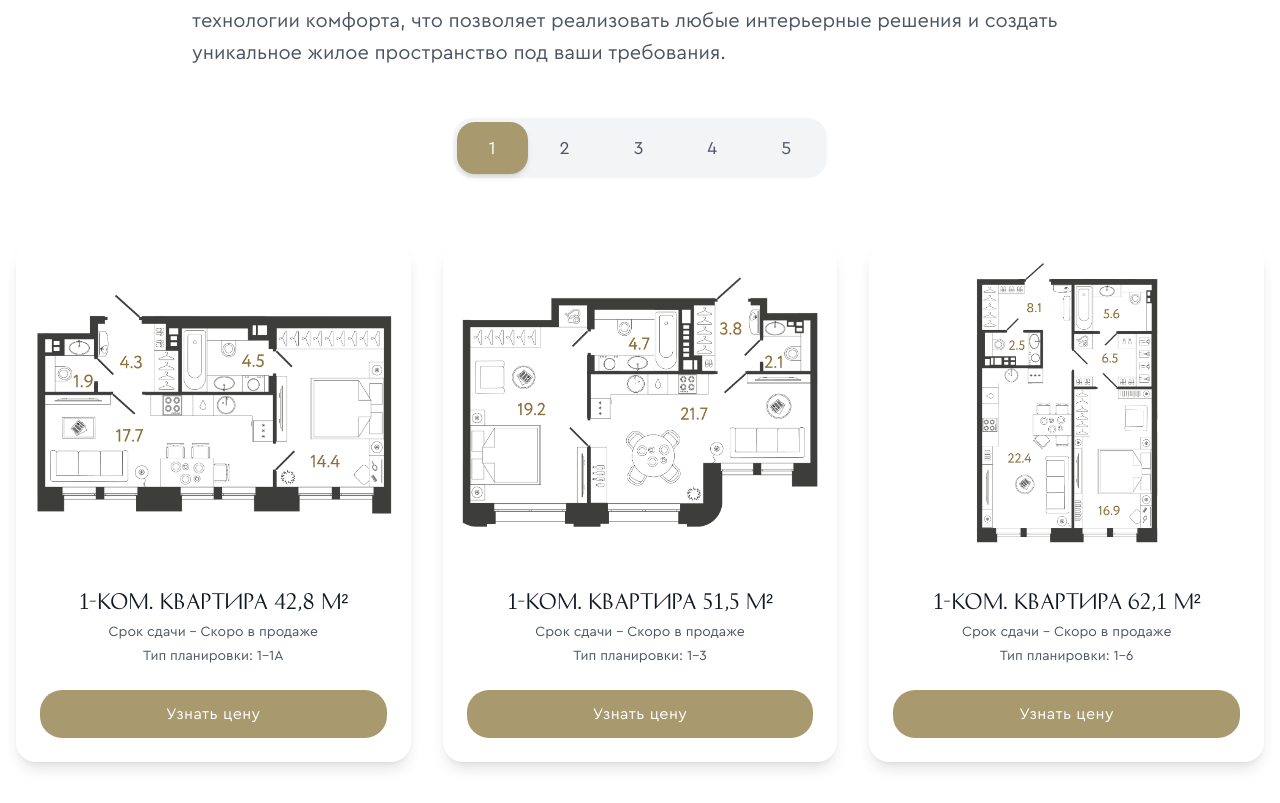
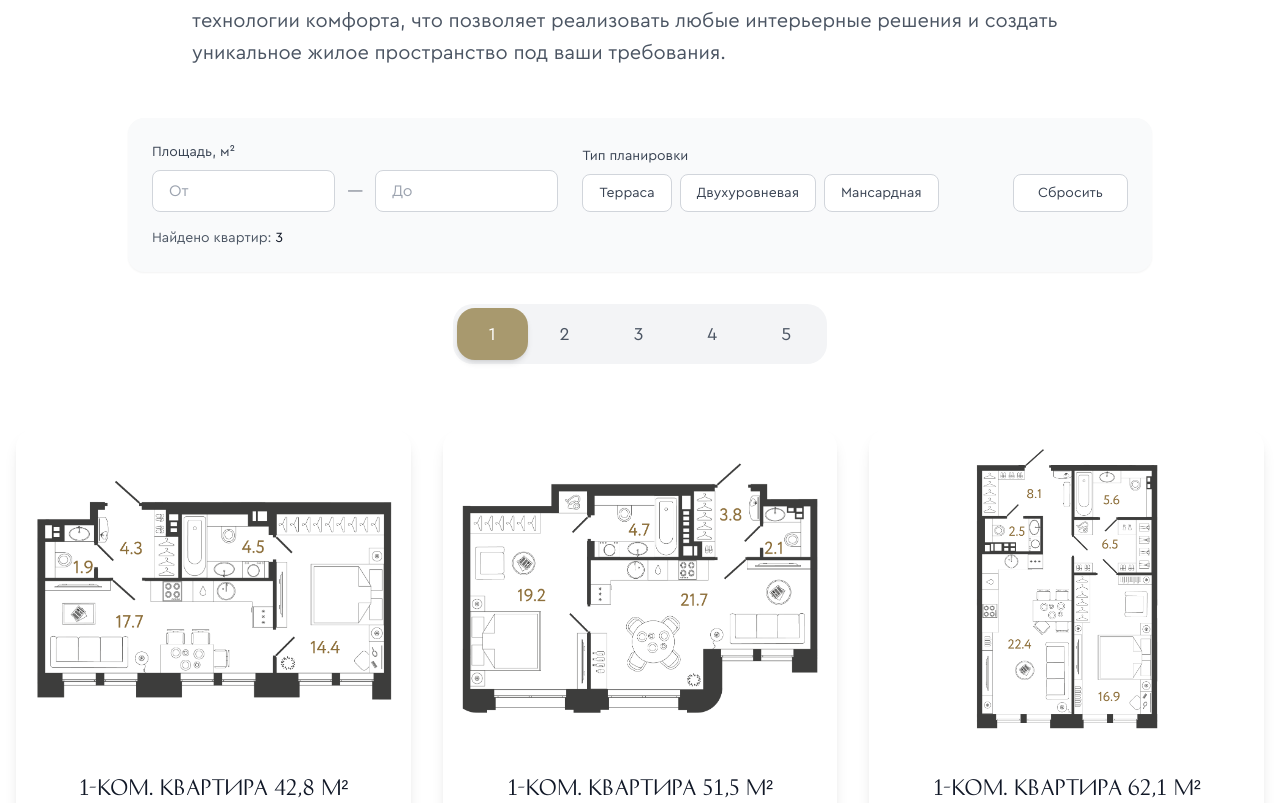
Before and after one commit to Kolyansneg85/v0-123, a Next.js app: page / in a window 1280 px wide. Shown: the part 4387-5190 px from the top of the page. Built offline with nearby package versions, Linux system fonts and the light colour scheme.

Commit message:
fix: update filter logic to AND for multiple selections
#VERCEL_SKIP

Co-authored-by: null <69190840+Kolyansneg85@users.noreply.github.com>

```diff
--- a/components/apartments.tsx
+++ b/components/apartments.tsx
@@ -1,6 +1,6 @@
 "use client"
 
-import { useState } from "react"
+import { useState, useMemo } from "react"
 import { Card, CardContent } from "@/components/ui/card"
 import Image from "next/image"
 import ContactModal from "./contact-modal"
@@ -469,16 +469,96 @@ export default function Apartments() {
   const [isModalOpen, setIsModalOpen] = useState(false)
   const [selectedApartment, setSelectedApartment] = useState("")
 
+  const [minArea, setMinArea] = useState("")
+  const [maxArea, setMaxArea] = useState("")
+  const [selectedTypes, setSelectedTypes] = useState<string[]>([])
+
   const openModal = (apartmentType: string) => {
     setSelectedApartment(apartmentType)
     setIsModalOpen(true)
   }
 
+  const filteredApartments = useMemo(() => {
+    // Check if any filters are active
+    const hasActiveFilters = minArea !== "" || maxArea !== "" || selectedTypes.length > 0
+
+    // If filters are active, search across ALL apartments from ALL tabs
+    // Otherwise, only show apartments from the active tab
+    let allApartments: Array<{
+      id: number
+      type: string
+      area: string
+      deliveryDate: string
+      planType: string
+      floorPlan: string
+      roomCount: number
+    }> = []
+
+    if (hasActiveFilters) {
+      // Flatten all apartments from all tabs and add roomCount for reference
+      Object.entries(apartments).forEach(([roomType, apts]) => {
+        apts.forEach((apt) => {
+          allApartments.push({ ...apt, roomCount: Number.parseInt(roomType) })
+        })
+      })
+    } else {
+      // No filters active, use only the active tab
+      allApartments = apartments[activeType as keyof typeof apartments].map((apt) => ({
+        ...apt,
+        roomCount: activeType,
+      }))
+    }
+
+    let filtered = allApartments
+
+    // Filter by area
+    if (minArea) {
+      filtered = filtered.filter((apt) => Number.parseFloat(apt.area.replace(",", ".")) >= Number.parseFloat(minArea))
+    }
+    if (maxArea) {
+      filtered = filtered.filter((apt) => Number.parseFloat(apt.area.replace(",", ".")) <= Number.parseFloat(maxArea))
+    }
+
+    // Filter by type
+    if (selectedTypes.length > 0) {
+      filtered = filtered.filter((apt) => {
+        // Apartments with terraces: IDs 14, 15, 19, 22, 23
+        const hasTerraceIds = [14, 15, 19, 22, 23]
+        const hasTerrace = hasTerraceIds.includes(apt.id)
+
+        const isTwoLevel = apt.type.includes("двухуровневая")
+
+        // 5-room apartment (222 m²) is mansard
+        const isMansard = apt.id === 23
+
+        // Use .every() to ensure apartment matches ALL selected types (AND logic)
+        return selectedTypes.every((type) => {
+          if (type === "terrace") return hasTerrace
+          if (type === "two-level") return isTwoLevel
+          if (type === "mansard") return isMansard
+          return false
+        })
+      })
+    }
+
+    return filtered
+  }, [activeType, minArea, maxArea, selectedTypes])
+
+  const toggleType = (type: string) => {
+    setSelectedTypes((prev) => (prev.includes(type) ? prev.filter((t) => t !== type) : [...prev, type]))
+  }
+
+  const resetFilters = () => {
+    setMinArea("")
+    setMaxArea("")
+    setSelectedTypes([])
+  }
+
   return (
     <>
-      {activeType === 0 && (
-        <>
-          {apartmentJsonLd[0].map((jsonLd, index) => (
+      {Object.values(apartmentJsonLd)
+        .flat()
+        .map((jsonLd, index) => (
           <script
             key={index}
             type="application/ld+json"
@@ -487,69 +567,10 @@ export default function Apartments() {
             }}
           />
         ))}
-        </>
-      )}
-
-      {activeType === 1 && (
-        <>
-          {apartmentJsonLd[1].map((jsonLd, index) => (
-            <script
-              key={index}
-              type="application/ld+json"
-              dangerouslySetInnerHTML={{
-                __html: JSON.stringify(jsonLd),
-              }}
-            />
-          ))}
-        </>
-      )}
-
-      {activeType === 2 && (
-        <>
-          {apartmentJsonLd[2].map((jsonLd, index) => (
-            <script
-              key={index}
-              type="application/ld+json"
-              dangerouslySetInnerHTML={{
-                __html: JSON.stringify(jsonLd),
-              }}
-            />
-          ))}
-        </>
-      )}
-
-      {activeType === 3 && (
-        <>
-          {apartmentJsonLd[3].map((jsonLd, index) => (
-            <script
-              key={index}
-              type="application/ld+json"
-              dangerouslySetInnerHTML={{
-                __html: JSON.stringify(jsonLd),
-              }}
-            />
-          ))}
-        </>
-      )}
-
-      {activeType === 4 && (
-        <>
-          {apartmentJsonLd[4].map((jsonLd, index) => (
-            <script
-              key={index}
-              type="application/ld+json"
-              dangerouslySetInnerHTML={{
-                __html: JSON.stringify(jsonLd),
-              }}
-            />
-          ))}
-        </>
-      )}
 
       <section id="apartments" className="pt-32 pb-16 bg-white scroll-mt-20">
         <div className="container mx-auto px-4">
           <div className="text-center mb-12">
-            {/* Изменил цвет заголовка с text-gray-900 на text-gray-800 для лучшего контраста */}
             <h2 className="text-3xl md:text-4xl font-light mb-8 tracking-wide text-gray-800 font-history-pro">
               ПЛАНИРОВКИ
             </h2>
@@ -596,6 +617,82 @@ export default function Apartments() {
             </div>
           </div>
 
+          <div className="max-w-5xl mx-auto mb-8 bg-gray-50 rounded-2xl p-6 shadow-sm">
+            <div className="flex flex-col md:flex-row gap-6 items-start md:items-end">
+              {/* Area filter */}
+              <div className="flex-1">
+                <label className="block text-sm font-medium text-gray-700 mb-2">Площадь, м²</label>
+                <div className="flex gap-3 items-center">
+                  <input
+                    type="number"
+                    placeholder="От"
+                    value={minArea}
+                    onChange={(e) => setMinArea(e.target.value)}
+                    className="w-full px-4 py-2 border border-gray-300 rounded-lg focus:ring-2 focus:ring-[#a8996e] focus:border-transparent transition-all"
+                  />
+                  <span className="text-gray-500">—</span>
+                  <input
+                    type="number"
+                    placeholder="До"
+                    value={maxArea}
+                    onChange={(e) => setMaxArea(e.target.value)}
+                    className="w-full px-4 py-2 border border-gray-300 rounded-lg focus:ring-2 focus:ring-[#a8996e] focus:border-transparent transition-all"
+                  />
+                </div>
+              </div>
+
+              {/* Type filter */}
+              <div className="flex-1">
+                <label className="block text-sm font-medium text-gray-700 mb-2">Тип планировки</label>
+                <div className="flex flex-wrap gap-2">
+                  <button
+                    onClick={() => toggleType("terrace")}
+                    className={`px-4 py-2 rounded-lg text-sm font-medium transition-all duration-300 ${
+                      selectedTypes.includes("terrace")
+                        ? "bg-[#a8996e] text-white shadow-md"
+                        : "bg-white text-gray-700 border border-gray-300 hover:border-[#a8996e]"
+                    }`}
+                  >
+                    Терраса
+                  </button>
+                  <button
+                    onClick={() => toggleType("two-level")}
+                    className={`px-4 py-2 rounded-lg text-sm font-medium transition-all duration-300 ${
+                      selectedTypes.includes("two-level")
+                        ? "bg-[#a8996e] text-white shadow-md"
+                        : "bg-white text-gray-700 border border-gray-300 hover:border-[#a8996e]"
+                    }`}
+                  >
+                    Двухуровневая
+                  </button>
+                  <button
+                    onClick={() => toggleType("mansard")}
+                    className={`px-4 py-2 rounded-lg text-sm font-medium transition-all duration-300 ${
+                      selectedTypes.includes("mansard")
+                        ? "bg-[#a8996e] text-white shadow-md"
+                        : "bg-white text-gray-700 border border-gray-300 hover:border-[#a8996e]"
+                    }`}
+                  >
+                    Мансардная
+                  </button>
+                </div>
+              </div>
+
+              {/* Reset button */}
+              <button
+                onClick={resetFilters}
+                className="px-6 py-2 text-sm font-medium text-gray-700 bg-white border border-gray-300 rounded-lg hover:bg-gray-50 transition-all duration-300"
+              >
+                Сбросить
+              </button>
+            </div>
+
+            {/* Results count */}
+            <div className="mt-4 text-sm text-gray-600">
+              Найдено квартир: <span className="font-medium text-gray-900">{filteredApartments.length}</span>
+            </div>
+          </div>
+
           {/* Tab Switcher */}
           <div className="flex justify-center mb-16">
             <div className="flex bg-gray-100 rounded-[20px] p-1">
@@ -614,43 +711,26 @@ export default function Apartments() {
           </div>
 
           {/* Apartments Grid */}
-          <div
-            className={`grid gap-8 max-w-7xl mx-auto ${
-              activeType === 4 ? "grid-cols-1 justify-items-center" : "grid-cols-1 lg:grid-cols-3"
-            }`}
-          >
-            {apartments[activeType as keyof typeof apartments].map((apartment, index) => (
+          <div className="grid gap-8 max-w-7xl mx-auto grid-cols-1 lg:grid-cols-3">
+            {filteredApartments.length > 0 ? (
+              filteredApartments.map((apartment, index) => (
                 <Card
                   key={apartment.id}
-                className={`overflow-hidden border-0 shadow-lg ${activeType === 4 ? "w-full max-w-4xl" : ""}`}
+                  className="overflow-hidden border-0 shadow-lg transition-all duration-300 hover:shadow-2xl hover:scale-[1.02] group"
                 >
-                <div
-                  className={`relative bg-white flex items-center justify-center p-4 ${
-                    activeType === 4 ? "h-96 md:h-80" : "h-80"
-                  }`}
-                >
+                  <div className="relative bg-white flex items-center justify-center p-4 h-80">
                     <Image
                       src={apartment.floorPlan || "/placeholder.svg"}
                       alt={
-                      (activeType === 0 && apartmentAltTexts[0][index]) ||
-                      (activeType === 1 && apartmentAltTexts[1][index]) ||
-                      (activeType === 2 && apartmentAltTexts[2][index]) ||
-                      (activeType === 3 && apartmentAltTexts[3][index]) ||
-                      (activeType === 4 && apartmentAltTexts[4][index])
-                        ? activeType === 0
-                          ? apartmentAltTexts[0][index]
-                          : activeType === 1
-                            ? apartmentAltTexts[1][index]
-                            : activeType === 2
-                              ? apartmentAltTexts[2][index]
-                              : activeType === 3
-                                ? apartmentAltTexts[3][index]
-                                : apartmentAltTexts[4][index]
-                        : `Планировка ${apartment.type} в ЖК Коллекционер - ${apartment.planType} с оптимальным зонированием пространства`
+                        apartmentAltTexts[apartment.roomCount as keyof typeof apartmentAltTexts]?.[
+                          apartments[apartment.roomCount as keyof typeof apartments].findIndex(
+                            (a) => a.id === apartment.id,
+                          )
+                        ] || `Планировка ${apartment.type} в ЖК Коллекционер`
                       }
-                    width={activeType === 4 ? 800 : 400}
+                      width={400}
                       height={300}
-                    className="object-contain max-w-full max-h-full"
+                      className="object-contain max-w-full max-h-full transition-transform duration-300 group-hover:scale-105"
                       loading="lazy"
                     />
                   </div>
@@ -662,13 +742,20 @@ export default function Apartments() {
 
                     <button
                       onClick={() => openModal(apartment.type)}
-                    className="w-full bg-[#a8996e] hover:bg-[#9d8f5f] text-white px-6 py-3 rounded-[22px] font-light tracking-wide transition-colors"
+                      className="w-full bg-[#a8996e] hover:bg-[#9d8f5f] text-white px-6 py-3 rounded-[22px] font-light tracking-wide transition-all duration-300 hover:shadow-lg hover:scale-[1.02]"
                     >
                       Узнать цену
                     </button>
                   </CardContent>
                 </Card>
-            ))}
+              ))
+            ) : (
+              <div className="col-span-full text-center py-12">
+                <p className="text-gray-500 text-lg">
+                  По выбранным фильтрам квартиры не найдены. Попробуйте изменить параметры поиска.
+                </p>
+              </div>
+            )}
           </div>
         </div>
       </section>
```
Also changed, not shown: components/contact-form.tsx (+9 -2 lines), components/infrastructure.tsx (+9 -2 lines), components/payment-options-modal.tsx (+9 -2 lines), components/presentation-modal.tsx (+10 -2 lines). Lines whose indentation alone changed are shown as unchanged.
